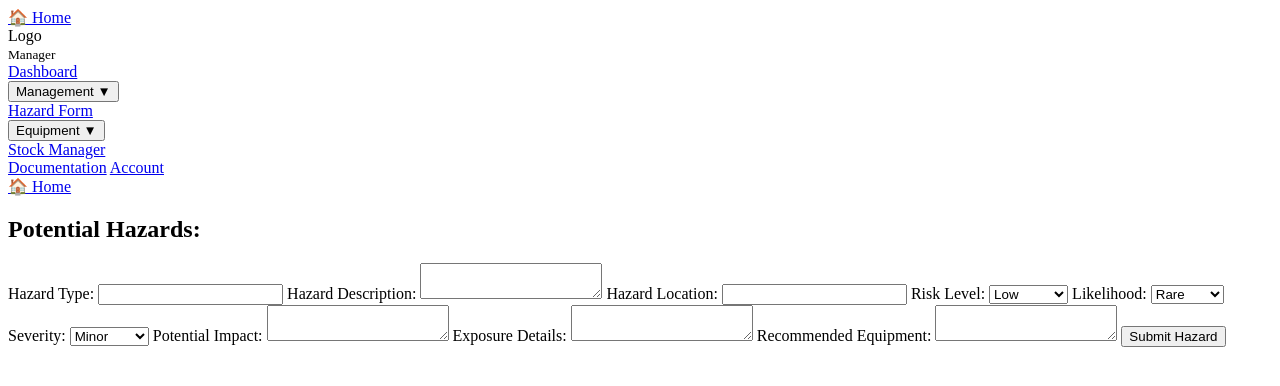
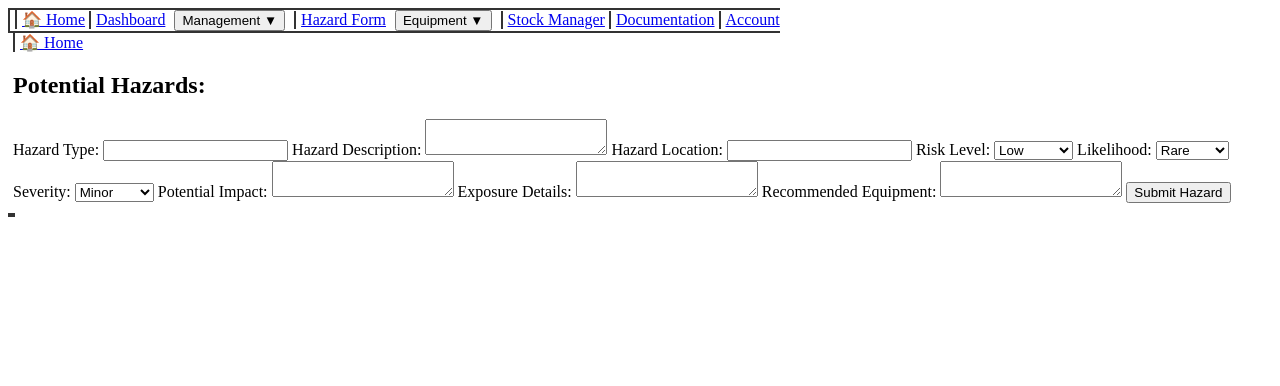
Before and after one commit to Seth-Gers-2002/Uni_Group_project_website, a Flask app: page /hazard_form in a window 1280 px wide. Shown: the top 386 px of the page. Run offline with Flask 3, Linux system fonts and the light colour scheme.

Commit message:
Added some style to the navigation bar

```diff
--- a/my_app_directory/templates/base.html
+++ b/my_app_directory/templates/base.html
@@ -6,10 +6,34 @@
     <link rel="stylesheet" href="{{ url_for('static', filename='styles.css') }}">
 
 </head>
-<a href="{{ url_for('index') }}">🏠 Home</a>
+
+
+<style>
+    div{
+        display:inline-block;
+
+        padding-left: 5px;
+    }
+    nav{
+        border-top: 2px solid #333333;
+        border-left: 2px solid #333333;
+        border-bottom: 2px solid #333333;
+
+        display:inline-block;
+        padding-left: 5px;
+
+    }
+    a{
+        display:inline-block;
+        padding-left: 5px;
+        border-left: 2px solid #333333;
+
+    }
+</style>
+
 <body>
     <nav>
-        <div class="logo">Logo<br><small>Manager</small></div>
+        <a href="{{ url_for('index') }}">🏠 Home</a>
         <a href="{{ url_for('index') }}">Dashboard</a>
         <div class="dropdown">
             <button class="dropbtn">Management ▼</button>
```
